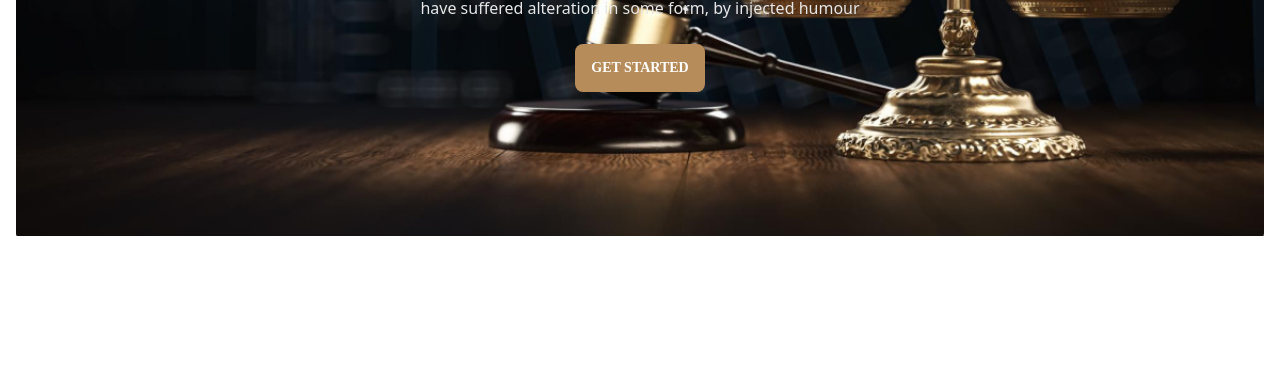
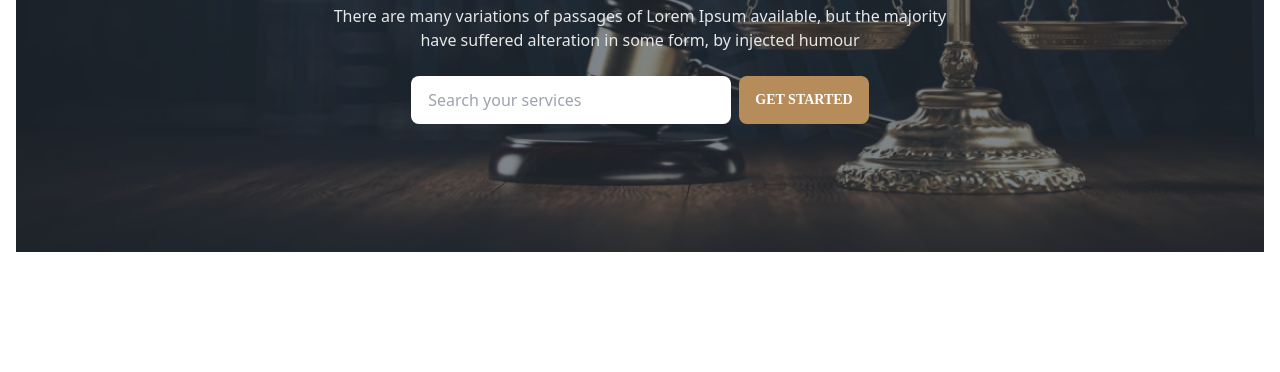
Before and after one commit to mdabdurrahman07/Legal-solutions-project, a plain HTML site: page index.html in a window 1280 px wide. Shown: the part 428-800 px from the top of the page. Drawn offline with nearby package versions, Linux system fonts and the light colour scheme.

Commit message:
header section complete

```diff
--- a/index.html
+++ b/index.html
@@ -20,7 +20,8 @@
                 clifford: '#da373d',
                 'brown-cl': "#B68C5A",
                 'font-basic-one' : "font-family: 'EB Garamond', serif;",
-                'font-basic-two' : "font-family: 'Poppins', sans-serif;"
+                'font-basic-two' : "font-family: 'Poppins', sans-serif;",
+
               }
             }
           }
@@ -65,16 +66,21 @@
               </div>
         </nav>
         <!-- banner section container -->
-        <div>
-          <div class="hero px-60 py-32" style="background-image: url(./images/banner.png);">
-            <div class=""></div>
-            <div class="hero-content text-center We Provide Effective Legal Solutions">
-              <div class="">
+        <div class=" mt-5 lg:mt-12">
+          <!-- banner-section -->
+          <div class="hero" style="background-image: url(./images/banner.png),linear-gradient(180deg, #111 0%, rgba(17, 17, 17, 0.00) 100%);">
+            <div class="hero-overlay bg-opacity-60"></div>
+            <div class="hero-content text-center text-neutral-content">
+              <div class="max-w-screen-xl px-0 lg:px-56 py-0 lg:py-28">
                 <h1 class="mb-6 text-7xl font-extrabold text-white font-[font-basic-one] ">We Provide Effective<br>
-                   Legal Solutions</h1>
-                <p class="mb-6 text-base font-normal text-[#E7E7E7]">There are many variations of passages of Lorem Ipsum available, but the majority<br>
-                   have suffered alteration in some form, by injected humour</p>
-                <button class="btn  bg-brown-cl border-none text-white font-[font-basic-two]">Get Started</button>
+                  Legal Solutions</h1>
+                  <p class="mb-6 text-base font-normal text-[#E7E7E7]">There are many variations of passages of Lorem Ipsum available, but the majority<br>
+                    have suffered alteration in some form, by injected humour</p>
+
+                    <div class="flex flex-col lg:flex-row justify-center items-center gap-2">
+                      <input type="text" placeholder="Search your services" class="input  w-full max-w-xs text-[#A0A0A0]" />
+                      <button class="btn  bg-brown-cl border-none text-white font-[font-basic-two]">Get Started</button>
+                    </div>
               </div>
             </div>
           </div>
```
